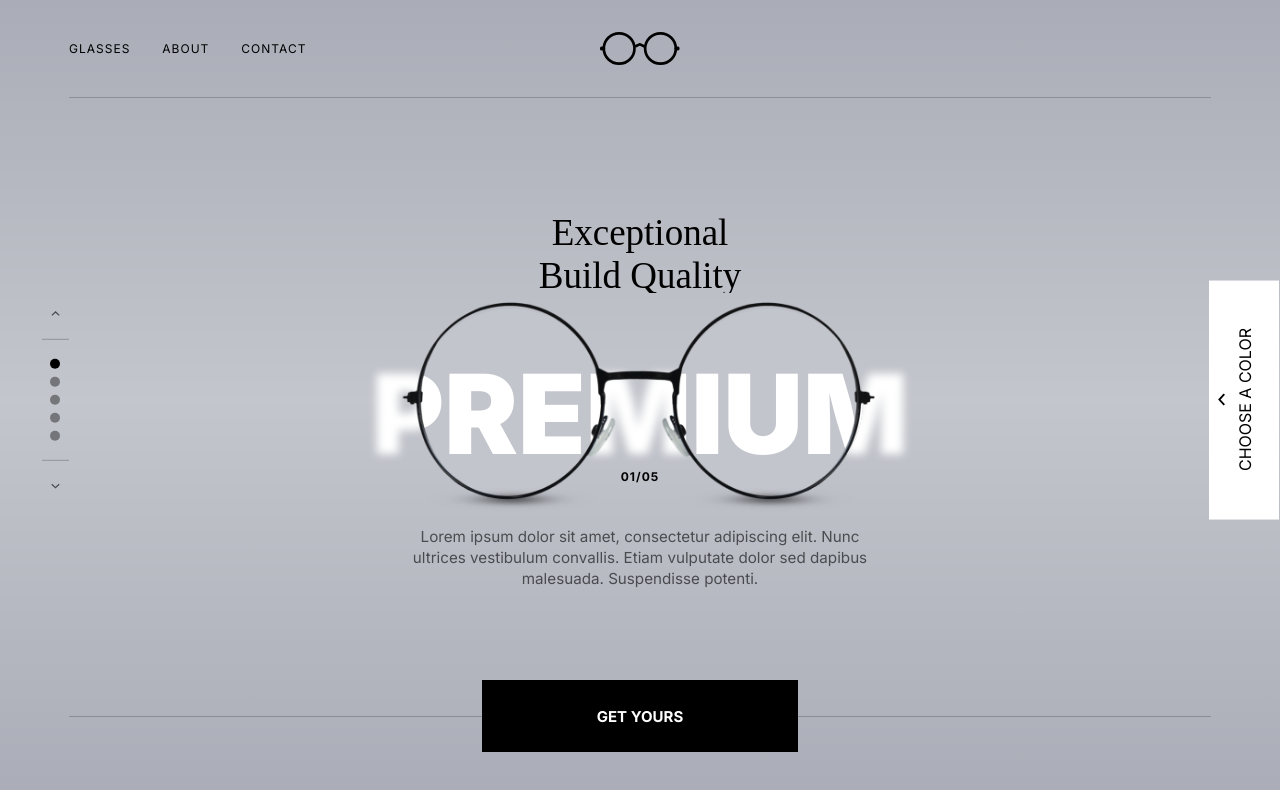
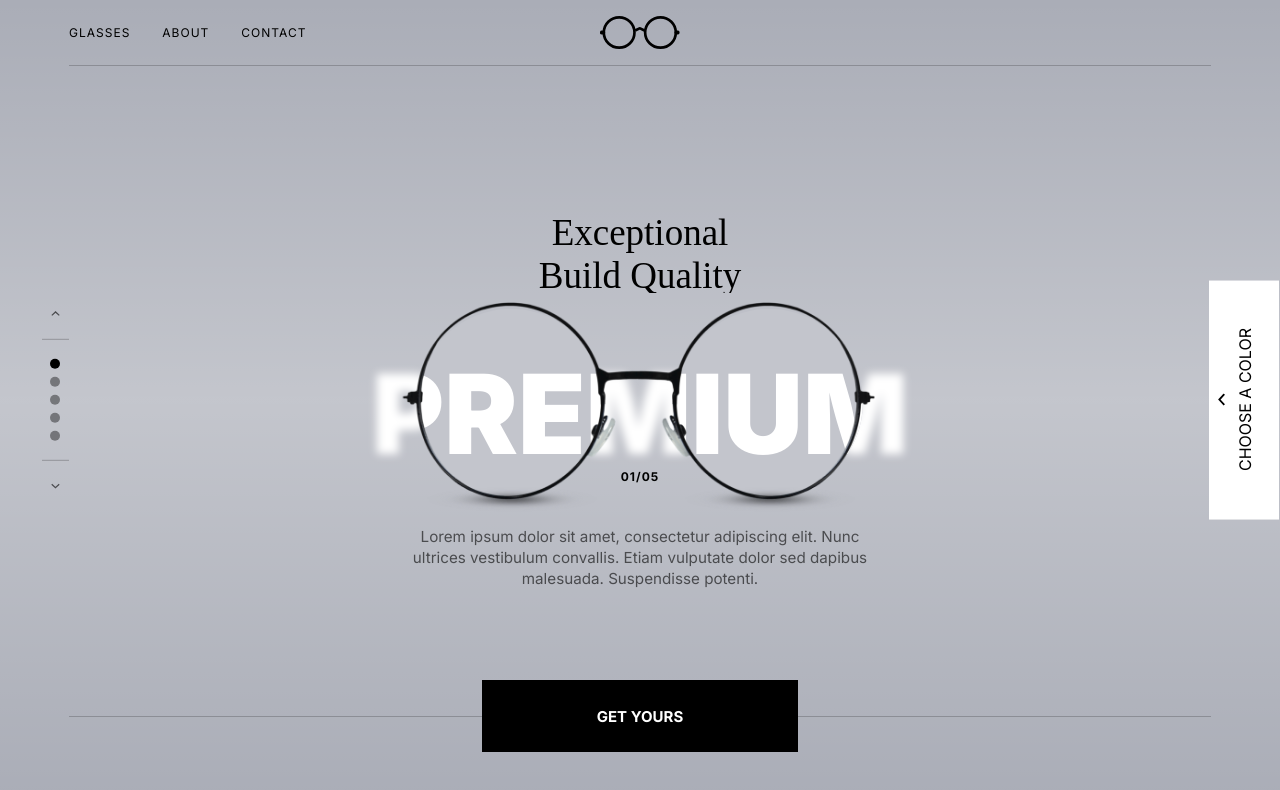
Before and after one commit to mazhugasergei/optic-shop, a React (Create React App) app: page / in a window 1280 px wide. Shown: the top 790 px of the page. Built offline with nearby package versions, Linux system fonts and the light colour scheme; a web font is replaced by a local one.

Commit message:
fixed header padding

```diff
--- a/src/index.css
+++ b/src/index.css
@@ -47,9 +47,11 @@ header .wrapper {
   flex-flow: column;
   align-items: center;
   border-bottom: 1px solid rgba(0, 0, 0, 0.2);
-  padding: var(--wrapper-padding);
-  -webkit-padding-after: calc(var(--wrapper-padding) * 0.4);
-          padding-block-end: calc(var(--wrapper-padding) * 0.4);
+  -webkit-padding-before: min(8.3334vw, 8.3334vh);
+          padding-block-start: min(8.3334vw, 8.3334vh);
+  padding-inline: 0;
+  -webkit-padding-after: min(3.3334vw, 3.3334vh);
+          padding-block-end: min(3.3334vw, 3.3334vh);
 }
 @media (min-width: 480px) {
   header .wrapper {
@@ -58,7 +60,7 @@ header .wrapper {
 }
 @media (min-width: 480px) {
   header .wrapper {
-    padding-block: calc(var(--wrapper-padding) * 1.7);
+    padding-block: min(1.5625rem, 5.20834vh);
     padding-inline: 0;
   }
 }
@@ -104,7 +106,7 @@ header .wrapper nav a:nth-child(1):hover {
 }
 header .wrapper .logo {
   padding: 0.2rem;
-  margin: 15px 0 min(2.7vw, 2.7vh);
+  margin: min(5vw, 5vh) 0 min(2.7vw, 2.7vh);
 }
 @media (min-width: 480px) {
   header .wrapper .logo {
--- a/src/style/components/_header.scss
+++ b/src/style/components/_header.scss
@@ -7,10 +7,11 @@ header{
     @media (min-width: 480px){ flex-flow: row; }
     align-items: center;
     border-bottom: 1px solid rgb(#000, 0.2);
-    padding: var(--wrapper-padding);
-    padding-block-end: calc(var(--wrapper-padding) * 0.4);
+    padding-block-start: min(8.3334vw, 8.3334vh);
+    padding-inline: 0;
+    padding-block-end: min(3.3334vw, 3.3334vh);
     @media (min-width: 480px){
-      padding-block: calc(var(--wrapper-padding) * 1.7);
+      padding-block: min(1.5625rem, 5.20834vh);
       padding-inline: 0;
     }
     nav{
@@ -39,7 +40,7 @@ header{
     }
     .logo{
       padding: 0.2rem;
-      margin: 15px 0 min(2.7vw, 2.7vh);
+      margin: min(5vw, 5vh) 0 min(2.7vw, 2.7vh);
       @media (min-width: 480px){
         position: absolute;
         left: 50%;
```
Also changed, not shown: 1 other file (tests, documents, lock files or other folders).
